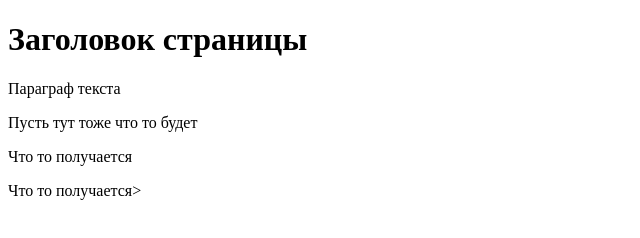
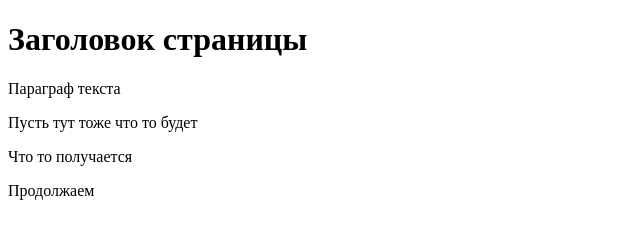
Before and after one commit to Valeriya132000/Art-Space, a plain HTML site: page index.html in a window 1280 px wide. Shown: the full height of the page, 0-640 px from the left. Drawn offline with Linux system fonts and the light colour scheme.

Commit message:
Удалила

```diff
--- a/index.html
+++ b/index.html
@@ -10,7 +10,7 @@
     <h1>Заголовок страницы</h1>
     <p title = "Подсказка для параграфа вот сюда жми">Параграф текста</p>
     <p title = "Привет">Пусть тут тоже что то будет</p>
-    <p title = "Здрасьте"> Что то получается</p>
-    <p title = "Здрасьте"> Что то получается></p>
+    <p title = "Здрасьте">Что то получается</p>
+    <p title="Ну и ">Продолжаем</p>
 </body>
 </html>
```
